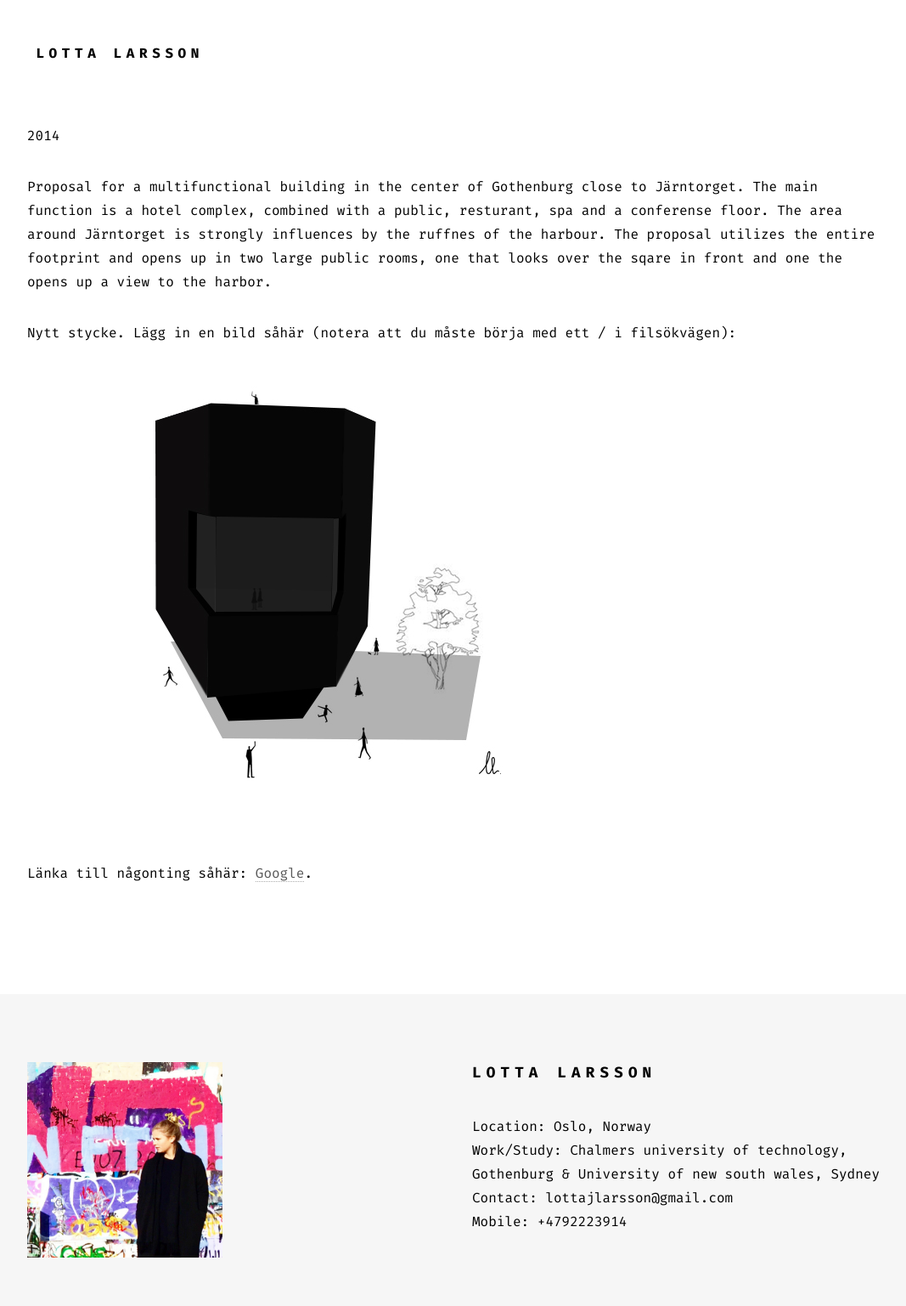
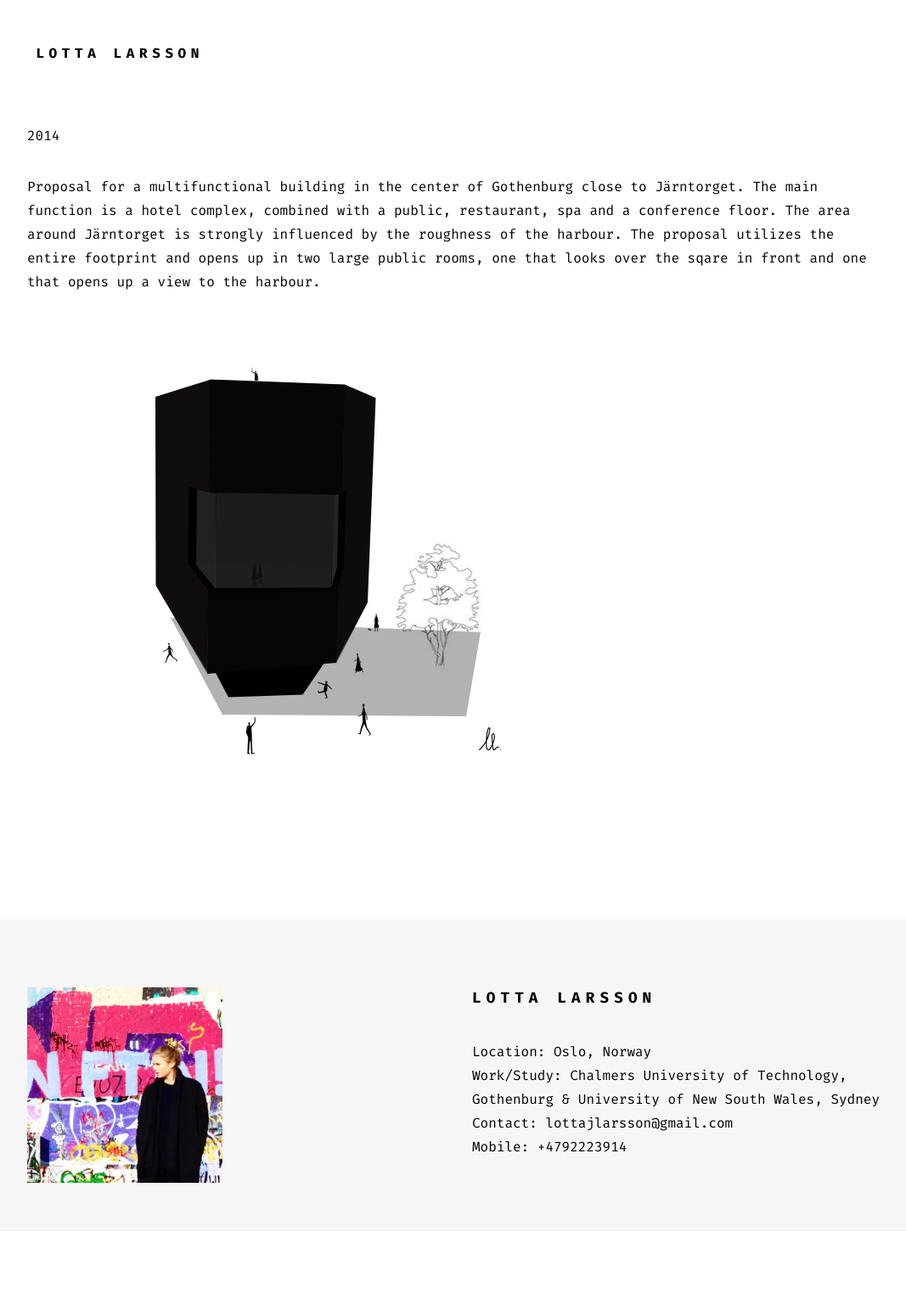
Before and after one commit to lottalarsson/lottalarsson.github.io, a Jekyll site: the page built from _posts/2014-05-10-gothenburg_hotel_conference.md, in a window 1280 px wide. Shown: the whole page at 85% size, without its empty margins (104-1171 px from the left). Built offline with Jekyll 4.4.1, drawn with Linux system fonts in a browser that asks for light colours; nearby versions of some CDN libraries; after the commit the page ends 1449 px from its top, so only the background shows below that.

Commit message:
Fixed some spelling and capitalization mistakes (#1)

```diff
--- a/_includes/footer.html
+++ b/_includes/footer.html
@@ -7,7 +7,7 @@
       <h2>Lotta Larsson</h2>
       <p>
         Location: Oslo, Norway<br>
-        Work/Study: Chalmers university of technology, Gothenburg & University of new south wales, Sydney<br>
+        Work/Study: Chalmers University of Technology, Gothenburg & University of New South Wales, Sydney<br>
         Contact: lottajlarsson@gmail.com<br>
         Mobile: +4792223914
       </p>
--- a/_posts/2014-05-10-proposal for a hotel, conference and public building, Gothenburg.md
+++ b/_posts/2014-05-10-gothenburg_hotel_conference.md
@@ -5,12 +5,9 @@ image: images/1.jpg
 layout: post
 ---
 Proposal for a multifunctional building in the center of Gothenburg close to Järntorget.
-The main function is a hotel complex, combined with a public, resturant, spa and a conferense floor.
-The area around Järntorget is strongly influences by the ruffnes of the harbour.
+The main function is a hotel complex, combined with a public, restaurant, spa and a conference floor.
+The area around Järntorget is strongly influenced by the roughness of the harbour.
 The proposal utilizes the entire footprint and opens up in two large public rooms, one that looks over the sqare in front and
-one the opens up a view to the harbor.
+one that opens up a view to the harbour.
 
-Nytt stycke. Lägg in en bild såhär (notera att du måste börja med ett / i filsökvägen):
 ![Bildbeskrivning](/images/1.jpg)
-
-Länka till någonting såhär: [Google](http://google.com).
```
